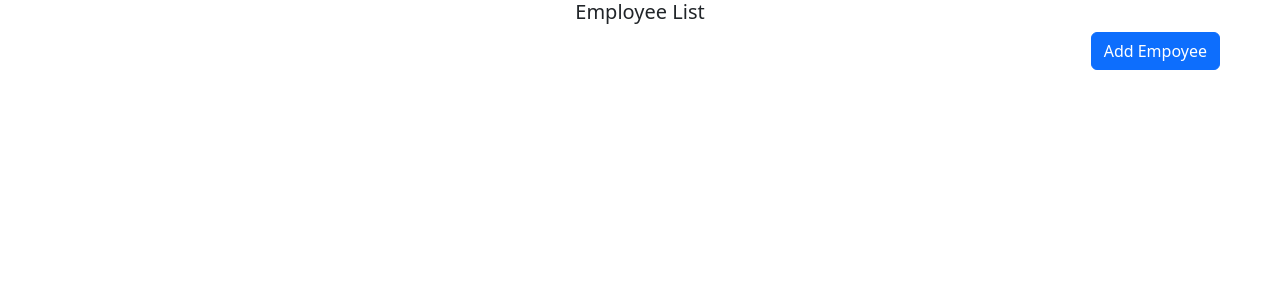
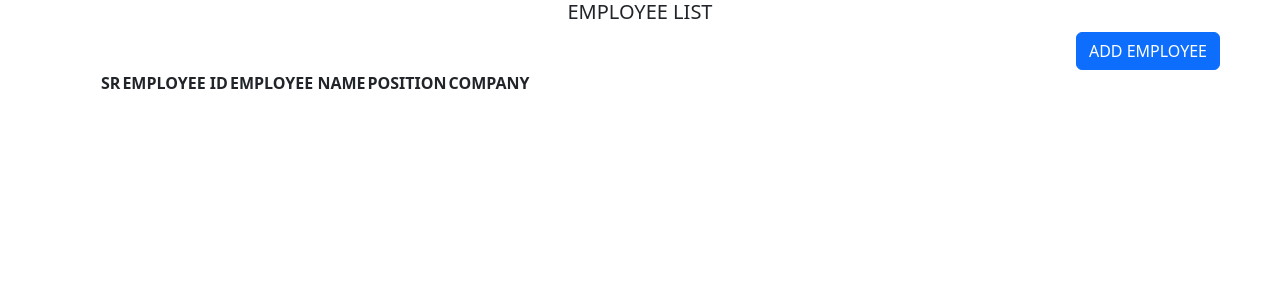
Before and after one commit to pranaliPukale/newReact1, a React (Create React App) app in the folder my/: page / in a window 1280 px wide. Shown: the top 300 px of the page. Built offline with nearby package versions, Linux system fonts and the light colour scheme.

Commit message:
CRUD Add operation
CRUD Add Operation

```diff
--- a/my/src/Component/CRUD_using_context_api/AddEmployee.jsx
+++ b/my/src/Component/CRUD_using_context_api/AddEmployee.jsx
@@ -1,21 +1,39 @@
 import React from "react";
-import { useState } from "react";
+import { useState,useContext } from "react";
 import Button from "react-bootstrap/Button";
 import Col from "react-bootstrap/Col";
 import Form from "react-bootstrap/Form";
 import InputGroup from "react-bootstrap/InputGroup";
 import Row from "react-bootstrap/Row";
+import { useNavigate } from "react-router-dom";
+
+//import employee context
+import {EmployeeContext} from  '../CRUD_using_context_api/EmployeeStore'
 
 const AddEmployee = () => {
 
   const [validated, setValidated] = useState(false);
 
+  const [empID,setEmpID] = useState('');
+  const[name,setName] = useState('')
+  const [position,setPosition] = useState('')
+  const [company,setCompany] = useState('')
+
+   const navigate =useNavigate()
+  const {addEmployee} = useContext(EmployeeContext)
+
   const handleSubmit = (event) => {
     const form = event.currentTarget;
+
     if (form.checkValidity() === false) {
-      event.preventDefault();
+        event.preventDefault();
       event.stopPropagation();
     }
+
+    const employee ={id:Date.now(),empID,name,position,company}
+
+    addEmployee(employee)
+    navigate('/')
 
     setValidated(true);
   };
@@ -23,8 +41,7 @@ const AddEmployee = () => {
   return (
     <>
 
-{" "}
-      <h5>Add Employee</h5>
+      <h5 style={{marginTop:"20px"}}>ADD NEW EMPLOYEE</h5>
       <Form
         noValidate
         validated={validated}
@@ -38,6 +55,8 @@ const AddEmployee = () => {
               required
               type="text"
               placeholder="Enter Employee ID"
+              value={empID}
+              onChange={(e)=> setEmpID(e.target.value)}
                           />
           </Form.Group>
           <Form.Group as={Col} md="3" controlId="validationCustom02">
@@ -46,6 +65,8 @@ const AddEmployee = () => {
               required
               type="text"
               placeholder="Enter Employee name"
+              value={name}
+              onChange={(e)=>setName(e.target.value)}
                          />
 
           </Form.Group>
@@ -56,6 +77,8 @@ const AddEmployee = () => {
                 type="text"
                 placeholder="Enter position"
                  required
+                 value={position}
+                 onChange={(e)=>setPosition(e.target.value)}
               />
               <Form.Control.Feedback type="invalid">
                 Please choose a position.
@@ -68,12 +91,14 @@ const AddEmployee = () => {
               required
               type="text"
               placeholder="Enter Company"
+              value={company}
+              onChange={(e)=>setCompany(e.target.value)}
                          />
             </Form.Group>
 
         </Row>
 
-        <Button type="submit">Add Employee</Button>
+        <Button type="submit">ADD EMPLOYEE</Button>
       </Form>
     </>
   );
--- a/my/src/Component/CRUD_using_context_api/EmployeeList.jsx
+++ b/my/src/Component/CRUD_using_context_api/EmployeeList.jsx
@@ -1,18 +1,48 @@
-import React from 'react'
+import React,{useContext} from 'react'
 import Button from 'react-bootstrap/Button';
 import './crudStyle.css'
 
 import { useNavigate } from 'react-router-dom';
 
+import  {EmployeeContext} from '../CRUD_using_context_api/EmployeeStore'
+
 const EmployeeList = () => {
+
+    const {employees} = useContext(EmployeeContext)
 
     const navigate = useNavigate()
 
   return (
     <div>
-        <h5>Employee List</h5>
+        <h5>EMPLOYEE LIST</h5>
         <div className='addEmployeeBtn'>
-           <Button variant="primary" onClick={()=>navigate('/addEmployee')}>Add Empoyee</Button>
+           <Button variant="primary" onClick={()=>navigate('/addEmployee')}>ADD EMPLOYEE</Button>
+        </div>
+        <div style={{marginLeft:'100px',marginRight:"100px"}}>
+            <table>
+                <thead>
+                    <tr>
+                    <th>SR</th>
+                    <th>EMPLOYEE ID</th>
+                    <th>EMPLOYEE NAME</th>
+                    <th>POSITION</th>
+                    <th>COMPANY</th>
+                    </tr>
+                </thead>
+                <tbody>
+                <th></th>
+                    {employees.map((employee,index)=>(
+                        <tr key={employee.id}>
+                            <td>{index+1}</td>
+                            <td>{employee.empID}</td>
+                            <td>{employee.name}</td>
+                            <td>{employee.position}</td>
+                            <td>{employee.company}</td>
+
+                        </tr>
+                    ))}
+                </tbody>
+            </table>
         </div>
     </div>
   )
--- /dev/null
+++ b/my/src/Component/CRUD_using_context_api/EmployeeStore.jsx
@@ -0,0 +1,19 @@
+import React,{createContext,useState} from 'react';
+
+export const EmployeeContext = createContext()
+
+export const EmployeeProvider =({children})=>{
+
+    const [employees,setEmployee] =useState([])
+
+    const addEmployee =(employee)=>{
+        setEmployee([...employees,employee])
+    }
+
+    return(
+        <EmployeeContext.Provider value={{employees,addEmployee}}>
+            {children}
+        </EmployeeContext.Provider>
+    )
+
+}
```
Also changed, not shown: my/src/App.js (+8 -0 lines).
